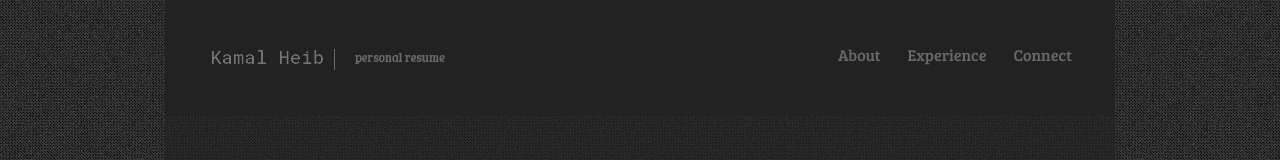
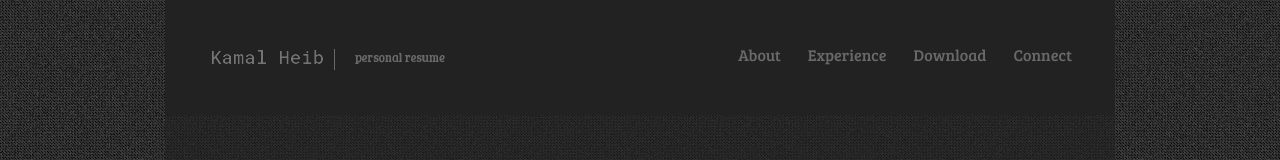
Before and after one commit to Kamalheib/kamalheib.github.io, a plain HTML site: page index.html in a window 1280 px wide. Shown: the top 160 px of the page. Drawn offline with nearby package versions, Linux system fonts and the light colour scheme.

Commit message:
resume: Support download resume as PDF
Add support for download resume as an PDF file.

Signed-off-by: Kamal Heib <kamalheib1@gmail.com>

```diff
--- a/index.html
+++ b/index.html
@@ -19,6 +19,7 @@
 			<ul id="main-menu">
 				<li><a href="#about">About</a></li>
 				<li><a href="#experience">Experience</a></li>
+				<li><a href="cv/Kamal-Heib-CV.pdf">Download</a></li>
 				<li><a href="#connect">Connect</a></li>
 			</ul>
 		</div>
```
Also changed, not shown: 1 other file.
